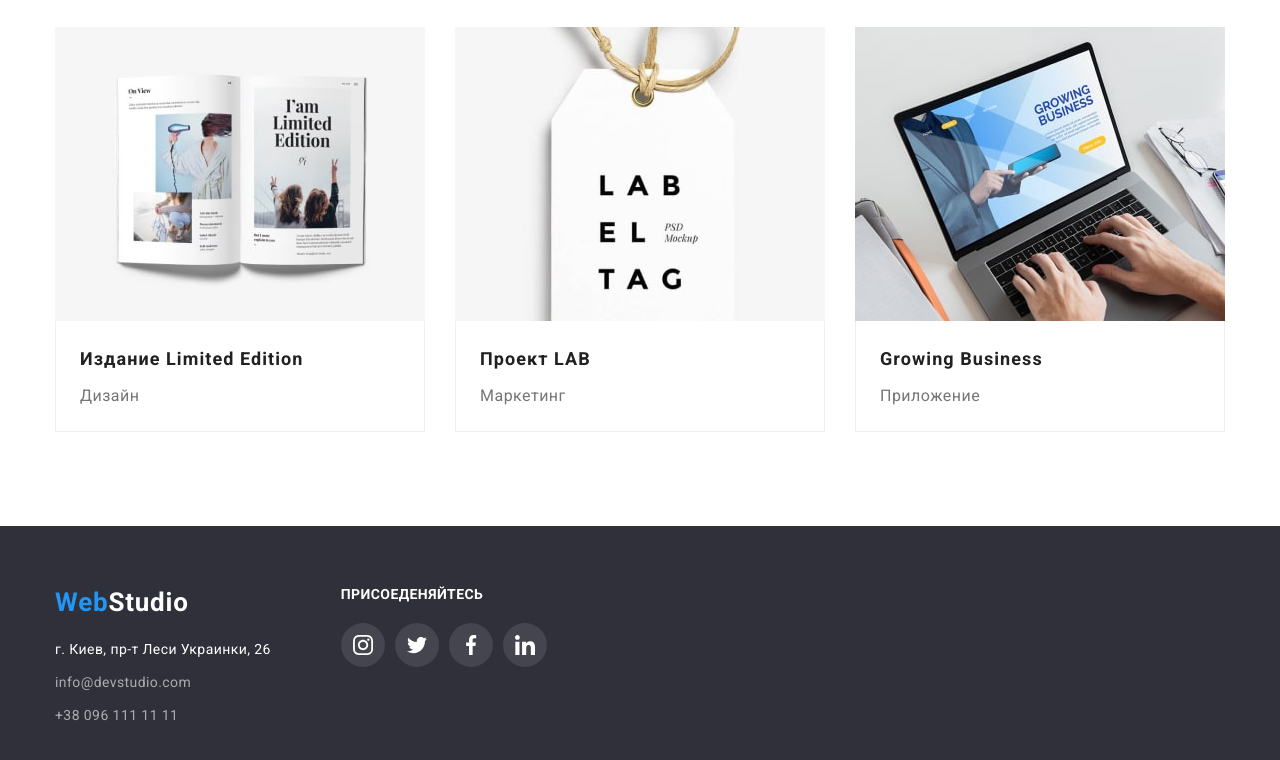
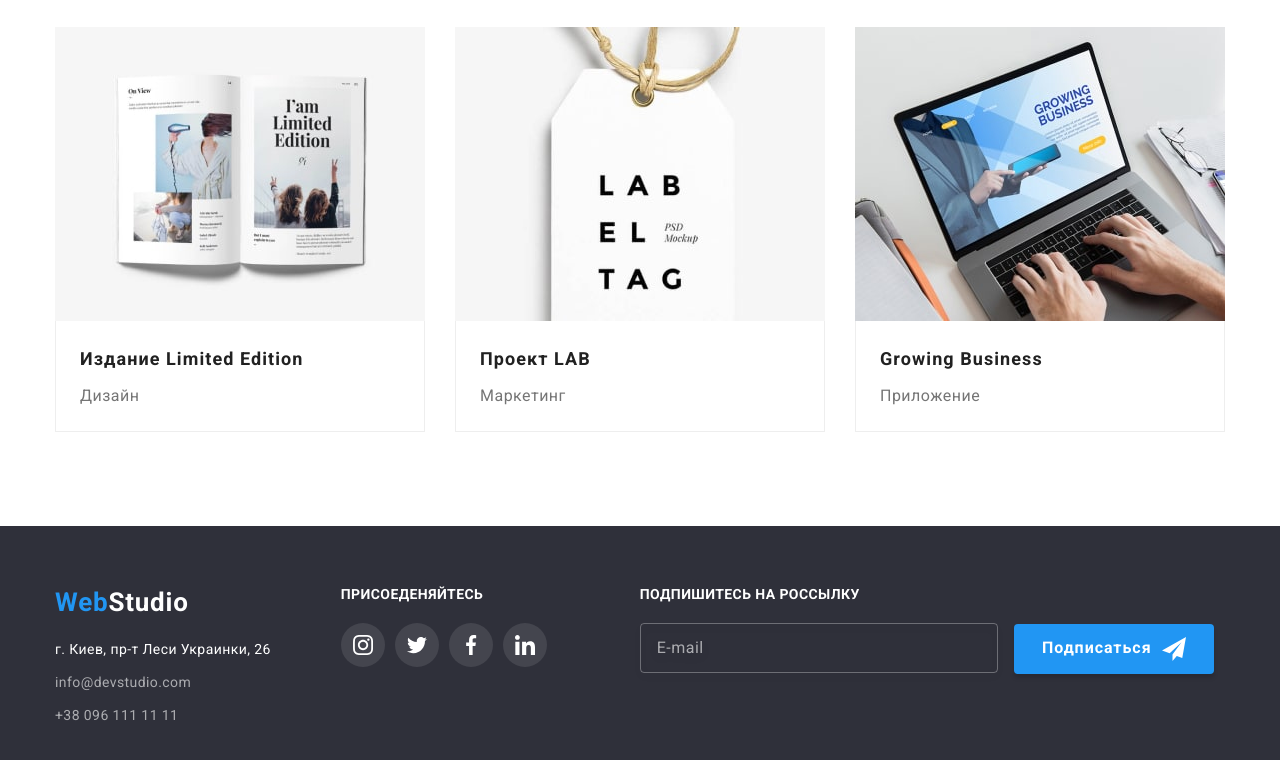
Before and after one commit to BorisPustovyi/goit-markup-hw-06, a plain HTML site: page portfolio.html in a window 1280 px wide. Shown: the part 1108-1868 px from the top of the page. Drawn offline with nearby package versions, Linux system fonts and the light colour scheme.

Commit message:
ddd subscribe to portfolio

```diff
--- a/portfolio.html
+++ b/portfolio.html
@@ -208,6 +208,17 @@
 						</a></li>
 					</ul>
 				</div>
+				<div class="subscribe-us">
+					<h3 class="subscribe-title">ПОДПИШИТЕСЬ НА РОССЫЛКУ</h3>
+					<form class="subscribe-form">
+
+							<input type="email" class="subscribe-input"
+							name="user-mail" required placeholder="E-mail">
+							<button class="subscribe-btn" type="submit">Подписаться
+							<svg class="send-icon" width="24" height="24"><use href="./images/symbol-defs.svg#icon-icon-send"></use></svg></button>
+
+					</form>
+				</div>
 			</div>
 		</footer>
 	</body>
```
